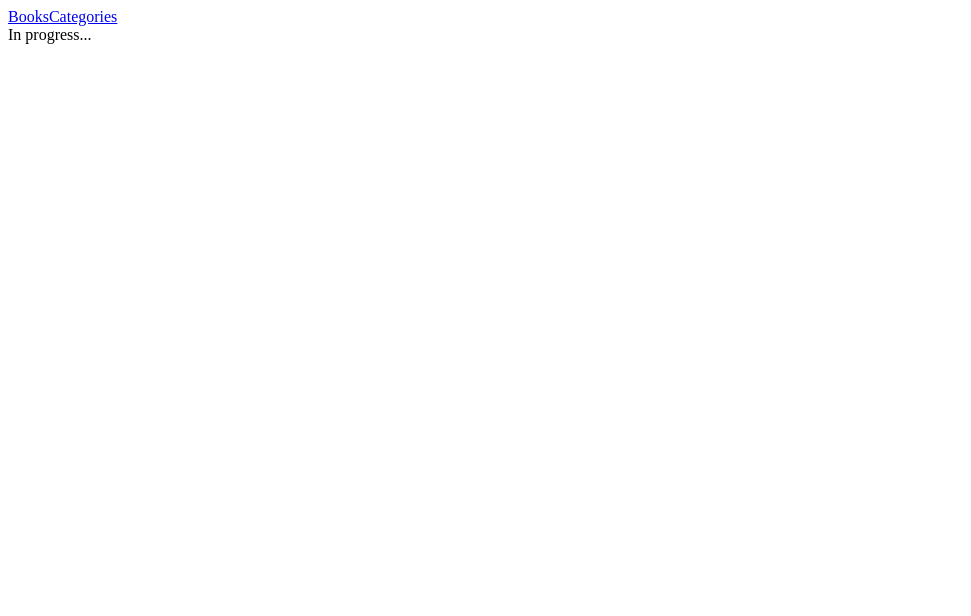
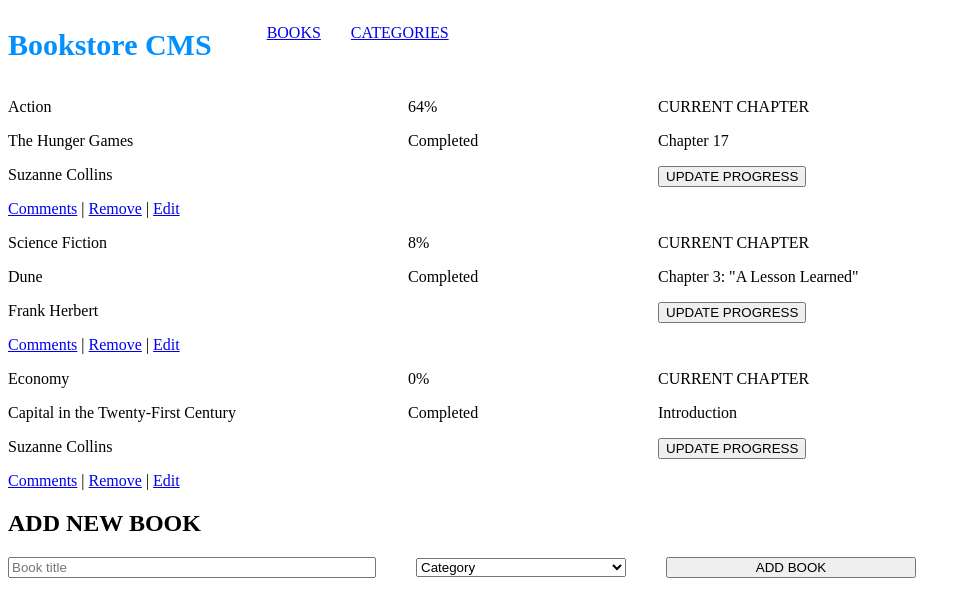
Before and after one commit to errea/React-Redux-BookStore-App, a React (Create React App) app in the folder book-store/: page / in a window 1280 px wide. Shown: the top 616 px of the page, without its empty margins (0-971 px from the left). Built offline with nearby package versions, Linux system fonts and the light colour scheme.

Commit message:
Review-fix: use prop-types to render the title and the author not the category

```diff
--- a/book-store/package.json
+++ b/book-store/package.json
@@ -3,14 +3,16 @@
   "version": "0.1.0",
   "private": true,
   "dependencies": {
+    "@reduxjs/toolkit": "^1.5.1",
     "@testing-library/jest-dom": "^5.11.4",
     "@testing-library/react": "^11.1.0",
     "@testing-library/user-event": "^12.1.10",
+    "prop-types": "^15.7.2",
     "react": "^17.0.2",
     "react-dom": "^17.0.2",
     "react-redux": "^7.2.4",
+    "react-scripts": "4.0.3",
     "react-router-dom": "^5.2.0",
-    "react-scripts": "4.0.3",
     "web-vitals": "^1.0.1"
   },
   "scripts": {
--- a/book-store/src/App.css
+++ /dev/null
@@ -1,3 +0,0 @@
-body {
-  font-family: 'Courier New', Courier, monospace;
-}
--- /dev/null
+++ b/book-store/src/App.js
@@ -0,0 +1,57 @@
+import React from 'react';
+import {
+  BrowserRouter as Router,
+  Switch,
+  Route,
+} from 'react-router-dom';
+import Nav from './components/navBar';
+import Book from './components/books';
+import BookNew from './components/bookNew';
+import Categories from './components/categories';
+
+const booksInfo = [
+  {
+    id: 1,
+    category: 'Action',
+    name: 'The Hunger Games',
+    author: 'Suzanne Collins',
+    percentage: '64%',
+    chapter: 'Chapter 17',
+  },
+  {
+    id: 2,
+    category: 'Science Fiction',
+    name: 'Dune',
+    author: 'Frank Herbert',
+    percentage: '8%',
+    chapter: 'Chapter 3: "A Lesson Learned"',
+  },
+  {
+    id: 3,
+    category: 'Economy',
+    name: 'Capital in the Twenty-First Century',
+    author: 'Suzanne Collins',
+    percentage: '0%',
+    chapter: 'Introduction',
+  },
+];
+
+const App = () => {
+  const bookList = booksInfo.map((bookInfo) => <Book key={bookInfo.id} info={bookInfo} />);
+  return (
+    <Router>
+      <Nav />
+      <Switch>
+        <Route exact path="/">
+          { bookList }
+          <BookNew />
+        </Route>
+        <Route path="/categories">
+          <Categories />
+        </Route>
+      </Switch>
+    </Router>
+  );
+};
+
+export default App;
--- /dev/null
+++ b/book-store/src/components/bookActions.js
@@ -0,0 +1,13 @@
+import React from 'react';
+
+const BookActions = () => (
+  <div className="book-actions">
+    <a href="/#">Comments</a>
+    {' | '}
+    <a href="/#">Remove</a>
+    {' | '}
+    <a href="/#">Edit</a>
+  </div>
+);
+
+export default BookActions;
--- /dev/null
+++ b/book-store/src/components/bookCompletionStatus.js
@@ -0,0 +1,16 @@
+import React from 'react';
+import PropTypes from 'prop-types';
+
+const BookCompletionStatus = ({ percentage }) => (
+  <div className="book-completion-status">
+    <i />
+    <p className="completion-percentage">{percentage}</p>
+    <p>Completed</p>
+  </div>
+);
+
+BookCompletionStatus.propTypes = {
+  percentage: PropTypes.string.isRequired,
+};
+
+export default BookCompletionStatus;
--- /dev/null
+++ b/book-store/src/components/bookInfor.js
@@ -0,0 +1,18 @@
+import React from 'react';
+import PropTypes from 'prop-types';
+
+const BookInfor = ({ category, name, author }) => (
+  <div>
+    <p className="book-category">{category}</p>
+    <p className="book-name">{name}</p>
+    <p className="book-author">{author}</p>
+  </div>
+);
+
+BookInfor.propTypes = {
+  category: PropTypes.string.isRequired,
+  name: PropTypes.string.isRequired,
+  author: PropTypes.string.isRequired,
+};
+
+export default BookInfor;
--- /dev/null
+++ b/book-store/src/components/bookNew.js
@@ -0,0 +1,19 @@
+import React from 'react';
+
+const BookNew = () => (
+  <>
+    <h2>ADD NEW BOOK</h2>
+    <div className="add-book-form">
+      <input className="book-input" placeholder="Book title" />
+      <select className="category-select" name="categories" id="categories">
+        <option defaultValue="">Category</option>
+        <option value="action">Action</option>
+        <option value="science-fiction">Science Fiction</option>
+        <option value="economy">Economy</option>
+      </select>
+      <input className="add-book-button" type="submit" value="ADD BOOK" />
+    </div>
+  </>
+);
+
+export default BookNew;
--- /dev/null
+++ b/book-store/src/components/bookProgress.js
@@ -0,0 +1,16 @@
+import React from 'react';
+import PropTypes from 'prop-types';
+
+const BookProgress = ({ chapter }) => (
+  <div className="book-progress">
+    <p>CURRENT CHAPTER</p>
+    <p className="book-progress-chapter">{chapter}</p>
+    <button type="button">UPDATE PROGRESS</button>
+  </div>
+);
+
+BookProgress.propTypes = {
+  chapter: PropTypes.string.isRequired,
+};
+
+export default BookProgress;
--- a/book-store/src/components/books.js
+++ b/book-store/src/components/books.js
@@ -1,9 +1,33 @@
 import React from 'react';
+import PropTypes from 'prop-types';
 
-const Books = () => (
-  <div>
-    In progress...
+import BookInfor from './bookInfor';
+import BookActions from './bookActions';
+import BookCompletionStatus from './bookCompletionStatus';
+import BookProgress from './bookProgress';
+
+const Book = ({ info }) => (
+  <div className="book-row">
+    <div className="book-first-column">
+      <BookInfor category={info.category} name={info.name} author={info.author} />
+      <BookActions />
+    </div>
+    <div className="book-remaining-column">
+      <BookCompletionStatus percentage={info.percentage} />
+      <BookProgress chapter={info.chapter} />
+    </div>
   </div>
 );
 
-export default Books;
+Book.propTypes = {
+  info: PropTypes.shape({
+    id: PropTypes.number,
+    category: PropTypes.string,
+    name: PropTypes.string,
+    author: PropTypes.string,
+    percentage: PropTypes.string,
+    chapter: PropTypes.string,
+  }).isRequired,
+};
+
+export default Book;
--- a/book-store/src/components/navBar.js
+++ b/book-store/src/components/navBar.js
@@ -1,10 +1,25 @@
-import { Link } from 'react-router-dom';
+import React from 'react';
+import {
+  Link,
+} from 'react-router-dom';
 
-const NavBar = () => (
-  <div>
-    <Link to="/">Books</Link>
-    <Link to="/categories">Categories</Link>
-  </div>
+const Nav = () => (
+  <>
+    <div className="title-navbar">
+      <h1 className="title-h1">Bookstore CMS</h1>
+      <nav className="nav-links">
+        <ul>
+          <li>
+            <Link to="/">BOOKS</Link>
+          </li>
+          <li>
+            <Link to="/categories">CATEGORIES</Link>
+          </li>
+        </ul>
+      </nav>
+    </div>
+    <span><i /></span>
+  </>
 );
 
-export default NavBar;
+export default Nav;
--- /dev/null
+++ b/book-store/src/index.css
@@ -0,0 +1,54 @@
+.title-navbar {
+  display: flex;
+}
+
+.title-h1 {
+  font-size: 1.875rem;
+  color: #0290ff;
+}
+
+.nav-links ul {
+  display: flex;
+  list-style-type: none;
+}
+
+.nav-links ul li {
+  padding: 0 15px;
+  color: #121212;
+}
+
+/* ----- Books ------ */
+
+.book-row {
+  display: flex;
+}
+
+.book-first-column {
+  width: 400px;
+}
+
+.book-remaining-column {
+  display: flex;
+}
+
+.book-completion-status {
+  width: 250px;
+}
+
+.book-progress {
+  width: 300px;
+}
+
+.book-input {
+  width: 360px;
+  margin-right: 40px;
+}
+
+.category-select {
+  width: 210px;
+  margin-right: 40px;
+}
+
+.add-book-button {
+  width: 250px;
+}
--- a/book-store/src/index.js
+++ b/book-store/src/index.js
@@ -1,26 +1,11 @@
 import React from 'react';
 import ReactDOM from 'react-dom';
-import {
-  BrowserRouter as Router,
-  Switch,
-  Route,
-} from 'react-router-dom';
-import Books from './components/books';
-import Categories from './components/categories';
-import NavBar from './components/navBar';
+import './index.css';
+import App from './App';
 
 ReactDOM.render(
-  <Router>
-    <NavBar />
-    <Switch>
-      <Route path="/categories">
-        <Categories />
-      </Route>
-      <Route path="/">
-        <Books />
-      </Route>
-    </Switch>
-  </Router>,
-
+  <React.StrictMode>
+    <App />
+  </React.StrictMode>,
   document.getElementById('root'),
 );
```
Also changed, not shown: 1 other file (tests, documents, lock files or other folders).
